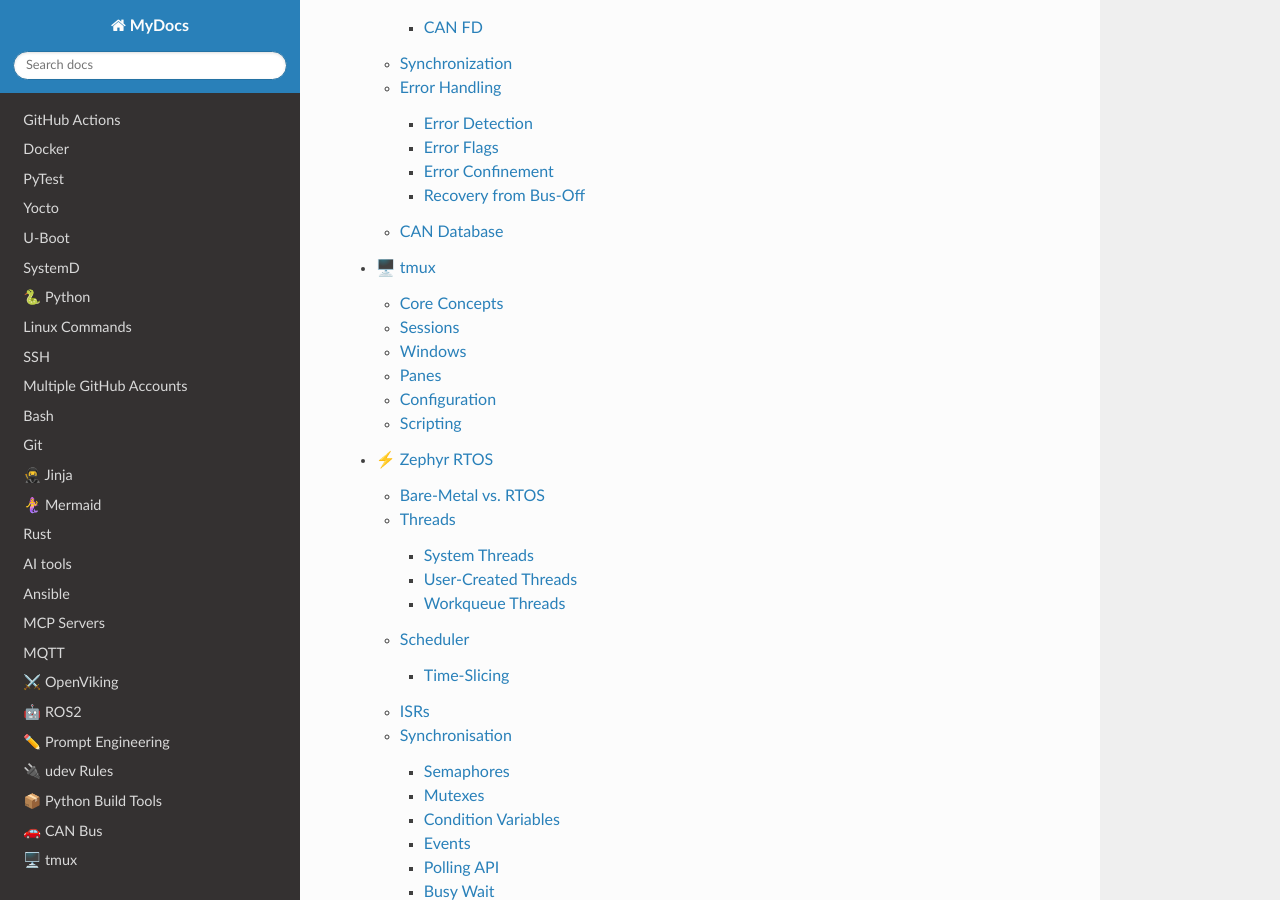
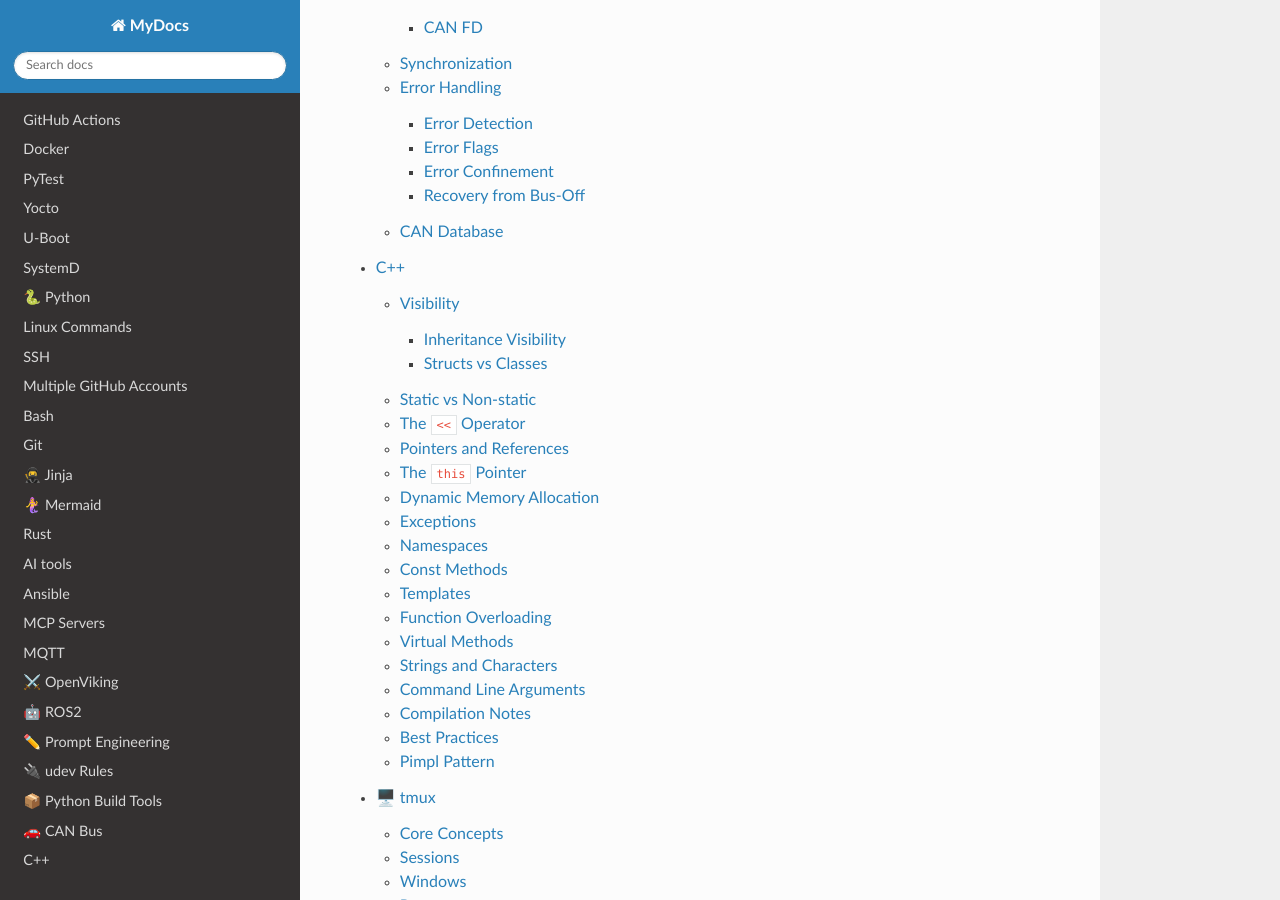
Before and after one commit to mcbottcher/my_docs, a Sphinx documentation site: the page built from docs/source/index.rst, in a window 1280 px wide and 900 px high, scrolled down 12843 px. Built offline with Sphinx 7.4.7 and the Read the Docs theme 3.1.0, drawn with Linux system fonts in a browser that asks for light colours; some of the changed lines change nothing that is shown.

Commit message:
feat: add C++ page

```diff
--- /dev/null
+++ b/docs/source/cpp.rst
@@ -0,0 +1,533 @@
+C++
+===
+
+Visibility
+----------
+
+Classes and structs have three visibility levels: **private**, **protected**, and **public**.
+
+- Structs have public visibility by default
+- Classes have private visibility by default
+
+For classes:
+
+- **Private**: Only that class can access the members marked as private
+- **Protected**: Only that class and subclasses can access the members marked as protected
+- **Public**: That class, subclasses, and objects can access the members marked as public
+
+Inheritance Visibility
+^^^^^^^^^^^^^^^^^^^^^^
+
+When deriving a class in C++, you can provide restrictions on the visibility of the parent class members:
+
+.. code-block:: cpp
+
+    class DerivedClass : BaseClass {
+        // Default: private inheritance
+    };
+
+    class DerivedClass : public BaseClass {
+        // Public inheritance
+    };
+
+    class DerivedClass : protected BaseClass {
+        // Protected inheritance
+    };
+
+By default, derivation is **private**. In the derived class, you can use members as specified in the BaseClass. However, when something else uses the DerivedClass, the extra restrictions based on the visibility mode will apply. This means an object using DerivedClass can only access the public members of BaseClass if the DerivedClass uses public visibility mode.
+
+.. mermaid::
+
+    graph TB
+        Base["BaseClass<br/>public: my_public_var<br/>protected: my_protected_var<br/>private: my_private_var"]
+
+        subgraph Public["Public Inheritance: class D : public Base"]
+            D1["In DerivedClass:<br/>public → public<br/>protected → protected<br/>private → inaccessible<br/><br/>From outside:<br/>→ only public accessible"]
+        end
+
+        subgraph Protected["Protected Inheritance: class D : protected Base"]
+            D2["In DerivedClass:<br/>public → protected<br/>protected → protected<br/>private → inaccessible<br/><br/>From outside:<br/>→ none accessible"]
+        end
+
+        subgraph Private["Private Inheritance: class D : private Base"]
+            D3["In DerivedClass:<br/>public → private<br/>protected → private<br/>private → inaccessible<br/><br/>From outside:<br/>→ none accessible"]
+        end
+
+        Base --> D1
+        Base --> D2
+        Base --> D3
+
+Example usage:
+
+.. code-block:: cpp
+
+    class BaseClass {
+    public:
+        int my_public_var;
+    protected:
+        int my_protected_var;
+    private:
+        int my_private_var;
+    };
+
+    class DerivedClass : public BaseClass {
+    public:
+        DerivedClass(){
+            my_protected_var = 20;
+            my_public_var = 30;
+        }
+    };
+
+    class AnotherClass : public DerivedClass {
+    public:
+        AnotherClass(){
+            my_protected_var = 40;
+            my_public_var = 60;
+        }
+    };
+
+    int main() {
+        DerivedClass my_class = DerivedClass();
+        AnotherClass my_other_class = AnotherClass();
+
+        std::cout << my_class.my_public_var << std::endl;
+        return 0;
+    }
+
+Structs vs Classes
+^^^^^^^^^^^^^^^^^^
+
+A struct is basically a class but with public members by default. Structs are commonly used for pure data "classes" (no methods) where visibility should be public for all.
+
+Static vs Non-static
+--------------------
+
+**Static members** are fixed and shared between all instantiations of a class/subclass:
+
+.. code-block:: cpp
+
+    class MyClass {
+        static int shared_var;
+    };
+
+**Non-static members** are instance-dependent. For non-static methods, the ``this`` pointer is automatically added so it can access class members.
+
+The ``<<`` Operator
+-------------------
+
+In C++, you can overload operators for classes. The ``<<`` is an operator overload for ``std::cout``:
+
+.. code-block:: cpp
+
+    std::cout << "hello";
+    // Equivalent to: std::cout.insert("hello")
+
+Chaining works by returning the stream object:
+
+.. code-block:: cpp
+
+    std::cout << "hello" << " world" << std::endl;
+
+This outputs "hello" to stdout and returns the ``std::cout`` object. Then " world" is inserted into this object and output. Finally ``std::endl`` is inserted into ``std::cout``.
+
+Pointers and References
+-----------------------
+
+C++ has pointers like C, but also has **references**:
+
+.. code-block:: cpp
+
+    int i = 0;
+    int &ri = i;  // ri is a reference to i
+
+Key differences from pointers:
+
+- References cannot be NULL (must always exist)
+- Cannot change a reference once created (can't make it reference something new)
+- Cannot do math on references
+- No reference to reference
+
+References are essentially pointers with compiler-induced restrictions to make them safer.
+
+The ``this`` Pointer
+--------------------
+
+``this`` is available inside a method and is a pointer to the current object (like ``self`` in Python):
+
+.. code-block:: cpp
+
+    class MyClass {
+        int value;
+        void setValue(int value) {
+            this->value = value;  // Disambiguate member from parameter
+        }
+    };
+
+You typically don't need ``this`` since the compiler can infer member access, but it's useful for naming clashes.
+
+Dynamic Memory Allocation
+--------------------------
+
+Use ``new`` and ``delete`` for heap allocation (like ``malloc`` and ``free``):
+
+.. code-block:: cpp
+
+    int *ptr_to_int = new int;
+    *ptr_to_int = 5;
+    // Or: int *ptr_to_int = new int(5);
+    delete ptr_to_int;
+
+    double *array = new double[4];
+    delete[] array;
+
+Key differences from ``malloc``:
+
+- ``new`` calls constructors for classes
+- If too much space is requested, ``new`` throws an exception
+- Use ``new(nothrow)`` to return NULL instead of throwing:
+
+.. code-block:: cpp
+
+    double *big_array = new(nothrow) double[99999999999999];
+
+See placement new for overriding allocated memory areas.
+
+Exceptions
+----------
+
+C++ has exception handling with try-catch blocks:
+
+.. code-block:: cpp
+
+    try {
+        some_bad_code();
+    }
+    catch (std::exception& e) {
+        do_error_handling();
+    }
+
+You can create custom exceptions by subclassing the exception class:
+
+.. code-block:: cpp
+
+    class MyException : public std::exception {
+        // Custom exception
+    };
+
+You can also raise primitive types:
+
+.. code-block:: cpp
+
+    throw 20;
+    // Caught with: catch (int code) {}
+
+Catch all remaining exceptions with:
+
+.. code-block:: cpp
+
+    catch (...) {
+        // Handle any exception not caught above
+    }
+
+Namespaces
+----------
+
+Namespaces prevent naming clashes. Using namespaces is confined to the scope you're in:
+
+.. code-block:: cpp
+
+    namespace mcb {
+        class MCB {
+            int x;
+        };
+    }
+
+It's good practice to namespace if you're writing a library.
+
+Const Methods
+-------------
+
+Mark methods as ``const`` to indicate they won't change the object's state (read-only):
+
+.. code-block:: cpp
+
+    class MyClass {
+        int getValue() const {
+            return value;  // Cannot modify members
+        }
+    };
+
+Templates
+---------
+
+Templates allow functions or classes to work with multiple types:
+
+.. code-block:: cpp
+
+    template <typename T> T myMax(T x, T y) {
+        return (x > y) ? x : y;
+    }
+
+    int main() {
+        cout << myMax<int>(3, 7) << endl;
+        return 0;
+    }
+
+Template classes:
+
+.. code-block:: cpp
+
+    template <typename T> class Array {
+    private:
+        T* ptr;
+        int size;
+    public:
+        Array(T arr[], int s);
+        void print();
+    };
+
+    template <typename T> Array<T>::Array(T arr[], int s) {
+        ptr = new T[s];
+        size = s;
+        for (int i = 0; i < size; i++)
+            ptr[i] = arr[i];
+    }
+
+    template <typename T> void Array<T>::print() {
+        for (int i = 0; i < size; i++)
+            cout << " " << *(ptr + i);
+        cout << endl;
+    }
+
+    int main() {
+        int arr[5] = { 1, 2, 3, 4, 5 };
+        Array<int> a(arr, 5);
+        a.print();
+        return 0;
+    }
+
+Function Overloading
+--------------------
+
+Allow multiple functions with the same name but different argument types:
+
+.. code-block:: cpp
+
+    void add(int a, int b) {
+        cout << "sum = " << (a + b);
+    }
+
+    void add(double a, double b) {
+        cout << endl << "sum = " << (a + b);
+    }
+
+    int main() {
+        add(10, 2);
+        add(5.3, 6.2);
+        return 0;
+    }
+
+This differs from **overriding**, where you replace the implementation of a method in a derived class.
+
+Virtual Methods
+---------------
+
+Mark methods as ``virtual`` to indicate derived classes can override them:
+
+.. code-block:: cpp
+
+    class Base {
+    public:
+        virtual void timerEvent() = 0;  // Pure virtual function
+    };
+
+    class Derived : public Base {
+    public:
+        void timerEvent() override {
+            std::cout << "Timer event triggered!" << std::endl;
+        }
+    };
+
+    int main() {
+        Derived d;
+        d.timerEvent();
+        return 0;
+    }
+
+Using ``= 0`` makes the method **purely virtual** - it must be overridden by derived classes (compiler error otherwise). This makes the class itself abstract and cannot be instantiated directly.
+
+Strings and Characters
+----------------------
+
+Strings are objects in C++ with associated methods:
+
+.. code-block:: cpp
+
+    string test1 = "abcde";
+    cout << "size: " << test1.size() << endl;
+
+Common string operations:
+
+.. code-block:: cpp
+
+    test1[0];              // Access character: 'a'
+    test1.at(0);           // Access with bounds checking
+    test1 += "fgh";        // Concatenate
+    test1.empty();         // Check if empty
+    test1.clear();         // Make empty
+    to_string(-10.5);      // Convert to string
+    stod(my_string);       // Convert from string to double
+    my_string.substr(2,4); // Get substring
+
+String literals vs character arrays:
+
+.. code-block:: cpp
+
+    char my_arr[] = "hello world";
+    // String literal copied to stack as array of characters
+    // Can be modified easily
+
+    char * my_ptr = "hello world";
+    // Pointer to string literal in program memory
+    // May be write-protected, could cause seg fault on write
+
+For detailed information on `string and character literals <https://learn.microsoft.com/en-us/cpp/cpp/string-and-character-literals-cpp?view=msvc-170>`__, see Microsoft's C++ documentation.
+
+Character grouping:
+
+.. code-block:: none
+
+    auto my_var = 'mik\0kel';
+    // Char group treated as int. Only '\0kel' stored (int size)
+    // Rest is discarded
+
+    char * char_ptr = (char *)&my_var;
+    printf("String is %s\n", char_ptr);
+    // Prints until termination "\0" is found
+
+Command Line Arguments
+----------------------
+
+Access command line arguments through ``argc`` and ``argv``:
+
+.. code-block:: cpp
+
+    int main(int argc, char* argv[]) {
+        for (int i = 0; i < argc; i++) {
+            printf("argv[%d]: %p %s\n", i, argv[i], argv[i]);
+        }
+        return 0;
+    }
+
+- ``argc`` is the number of arguments
+- ``argv`` is an array of char pointers to strings
+- The first argument is always the program name
+
+Compilation Notes
+-----------------
+
+Example compilation with external libraries:
+
+.. code-block:: shell
+
+    g++ boost_program_option.cpp -I /home/mcb/boost_1_82_0/ \
+        -L /home/mcb/boost_1_82_0/stage/lib/ \
+        -l boost_program_options --static
+
+**Important**: The order matters. Specify source files at the beginning.
+
+Compiler flags:
+
+- ``-I``: Include path for finding header files in non-standard locations
+- ``-L``: Library search path where the linker looks for libraries
+- ``-l``: Library name to link (without ``lib`` prefix and ``.a``/``.so`` suffix)
+- ``--static``: Use static library (``.a``) instead of shared library (``.so``)
+
+For shared libraries, set the runtime linker path:
+
+.. code-block:: shell
+
+    export LD_LIBRARY_PATH=/home/mcb/boost_1_82_0/stage/lib:$LD_LIBRARY_PATH
+
+Best Practices
+--------------
+
+**Range-based for loops**
+
+If you don't need the index, use range-based loops:
+
+.. code-block:: cpp
+
+    int arr[] = {1, 2, 3, 4, 5};
+    for (int i : arr) {
+        cout << i << " ";
+    }
+
+Values are copied by default. Use references to modify:
+
+.. code-block:: cpp
+
+    for (auto& i : arr) {
+        i = i * 2;
+    }
+
+**Use std::array instead of C-style arrays**
+
+C-style arrays decay to pointers when passed to functions, requiring separate size parameters. Use ``std::array<int, n>`` instead.
+
+**constexpr for compile-time evaluation**
+
+.. code-block:: cpp
+
+    constexpr float SPEED_OF_LIGHT = 3000000.0;
+
+Signals the compiler that values/functions can be evaluated at compile time instead of runtime.
+
+**Virtual destructors**
+
+Mark destructors as virtual in base classes and override in derived classes:
+
+.. code-block:: cpp
+
+    class Base {
+        virtual ~Base() {}
+    };
+
+    class Derived : public Base {
+        ~Derived() override {}
+    };
+
+**Member initialization order**
+
+Class members are initialized based on their declaration order in the class, not their order in the initializer list.
+
+**Use smart pointers instead of new/delete**
+
+Instead of manually managing memory with ``new`` and ``delete`` (which can leak after exceptions), use smart pointers:
+
+.. code-block:: cpp
+
+    std::unique_ptr<MyClass> ptr(new MyClass());
+    // Or better: std::unique_ptr<MyClass> ptr = std::make_unique<MyClass>();
+    // Automatically deleted when ptr goes out of scope, even after exceptions
+
+Use ``std::make_unique`` to automatically pass arguments to the constructor.
+
+**RAII Principles**
+
+Don't use ``new`` and ``delete`` in a class to manage resources. Use smart pointers like ``std::unique_ptr`` so you don't have to worry about cleanup. Always cleanup in destructors (RAII - Resource Acquisition Is Initialization).
+
+**Raw pointers for non-owning references**
+
+Use raw pointer types if the function is not in charge of the ownership of the data.
+
+**Use std::filesystem::path**
+
+For file paths, use ``std::filesystem::path`` instead of strings.
+
+Pimpl Pattern
+-------------
+
+The Pimpl (Pointer to Implementation) pattern helps avoid exposing all private data in a class definition. Instead of putting all private data directly in the class, you create a separate implementation class and store only a pointer to it in the public class.
+
+For more details, see `cpppatterns.com - Pimpl <https://cpppatterns.com/patterns/pimpl.html>`__.
--- a/docs/source/index.rst
+++ b/docs/source/index.rst
@@ -43,6 +43,7 @@
    udev
    python_build_tools
    can_bus
+   cpp
    tmux
    zephyr_rtos
    cmake
```
